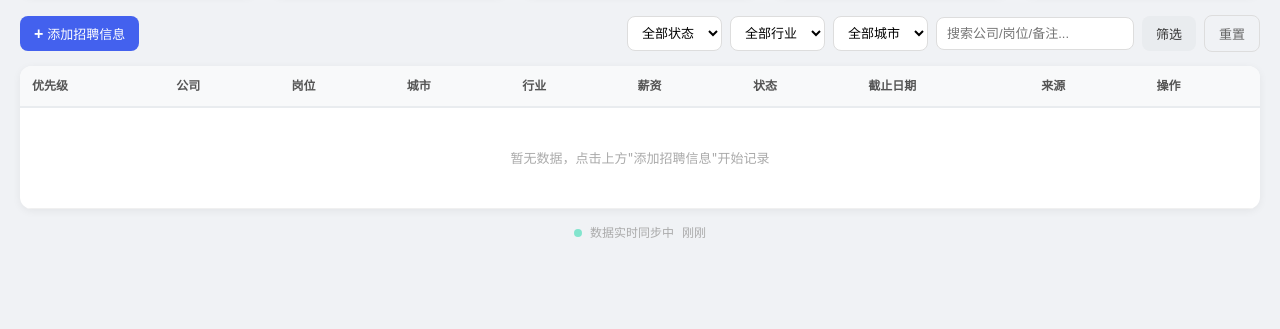
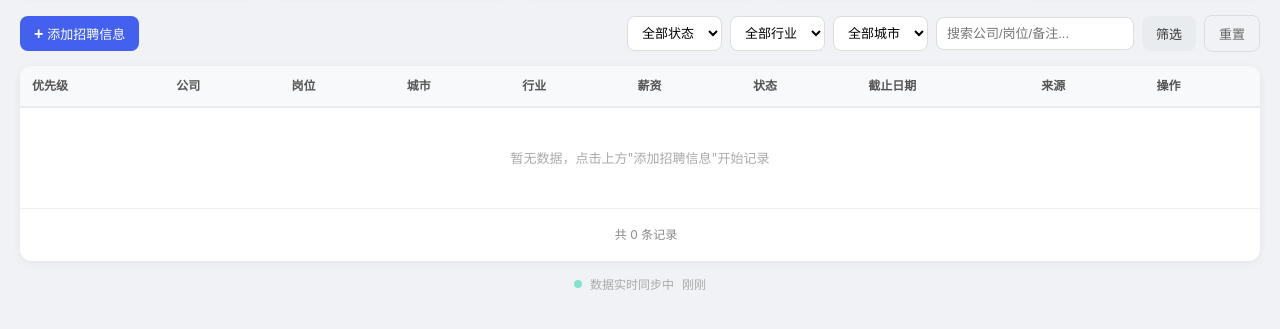
Before and after one commit to 3529083364chatgpt-debug/autumn-job-tracker, a Flask app: page / in a window 1280 px wide. Shown: the part 252-581 px from the top of the page. Run offline with Flask 3, Linux system fonts and the light colour scheme; the visitor is signed in with stand-in values (Sample User, id 1); data that the repository does not hold is empty.

```diff
--- a/templates/index.html
+++ b/templates/index.html
@@ -172,8 +172,8 @@
           </div>
         </div>
         <div class="form-group full-width">
-          <label>备注/面经</label>
-          <textarea name="notes" rows="4" placeholder="记录笔试题目、面试问题、心得体会..."></textarea>
+          <label>备注</label>
+          <textarea name="notes" rows="4" placeholder="记录投递备注、心得体会..."></textarea>
         </div>
         <div class="form-actions">
           <button type="submit" class="btn btn-primary">保存</button>
@@ -204,6 +204,7 @@
           </tr>
         </tbody>
       </table>
+      <div class="pagination" id="pagination"></div>
     </div>
 
     <div class="sync-status">
@@ -293,7 +294,7 @@
           </div>
         </div>
         <div class="form-group full-width">
-          <label>备注/面经</label>
+          <label>备注</label>
           <textarea name="notes" rows="6"></textarea>
         </div>
         <div class="form-actions">
```
